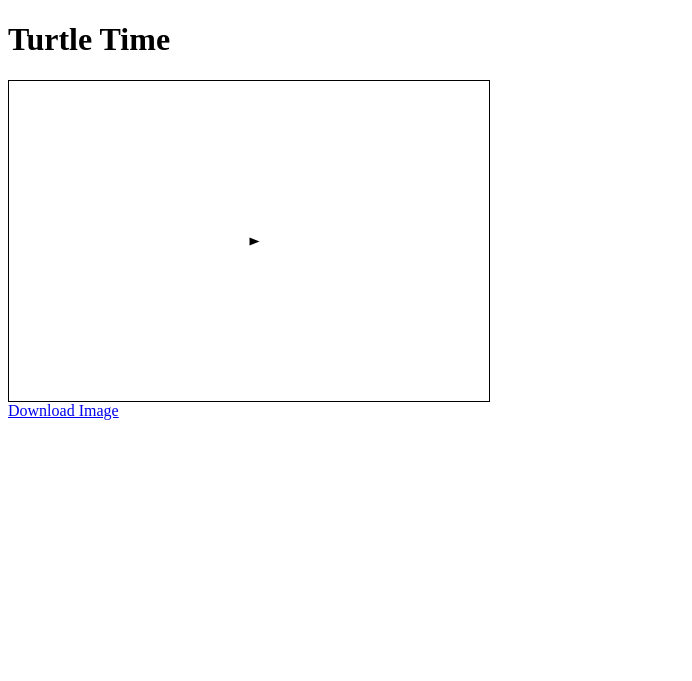
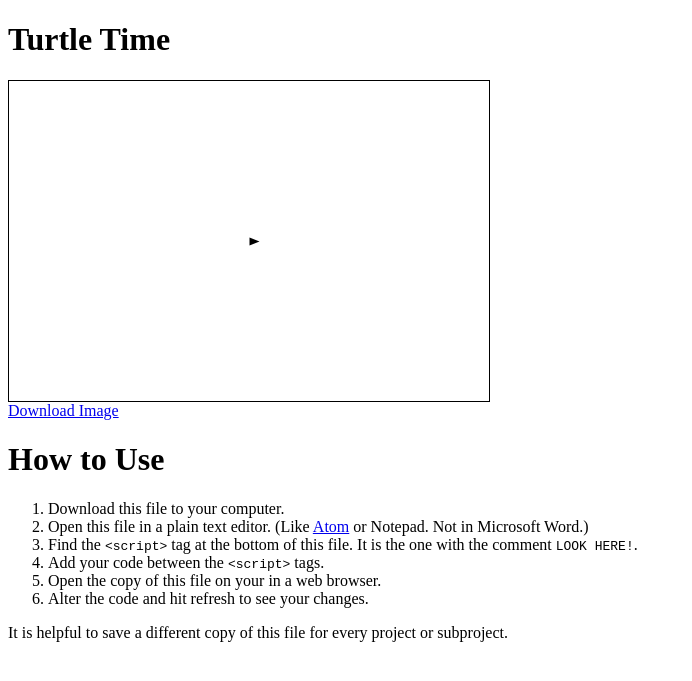
Before and after one commit to claremontcoders/claremontcoders.github.io, a Jekyll site: the page built from _projects/blank-canvas.html, in a window 1280 px wide. Shown: the top 681 px of the page, without its empty margins (0-692 px from the left). Built offline with Jekyll 4.4.1, drawn with Linux system fonts in a browser that asks for light colours.

Commit message:
Make the blank canvas more useful

```diff
--- a/_projects/blank-canvas.html
+++ b/_projects/blank-canvas.html
@@ -28,6 +28,17 @@ title: Blank Canvas
     <canvas id="turtle-layer" width="480" height="320">Turtle layer</canvas>
   </div>
   <a href="#" onclick="downloadCavnas(drawingLayer)" download="turtle.png">Download Image</a>
+  <h1>How to Use</h1>
+  <ol>
+    <li> Download this file to your computer. </li>
+    <li> Open this file in a plain text editor. (Like <a href="https://atom.io" target="_blank"> Atom</a> or Notepad. Not in Microsoft Word.) </li>
+    <li> Find the <code>&lt;script&gt</code> tag at the bottom of this file. It is the one with the comment <code>LOOK HERE!</code>. </li>
+    <li> Add your code between the <code>&lt;script&gt</code> tags. </li>
+    <li> Open the copy of this file on your in a web browser. </li>
+    <li> Alter the code and hit refresh to see your changes. </li>
+  </ol>
+
+  <p>It is helpful to save a different copy of this file for every project or subproject.</p>
   <script>
     {% include js/turtle.js %}
 
@@ -42,5 +53,12 @@ title: Blank Canvas
       window.location.href = imageUrl;
     }
   </script>
+  <script>
+    // LOOK HERE!
+    // Download this file to your computer
+    // Add your code within these script tags
+    // Open the copy of this file on your in a web browser
+    // Alter the code and hit refresh to see your changes
+  </script>
 </body>
 </html>
```
